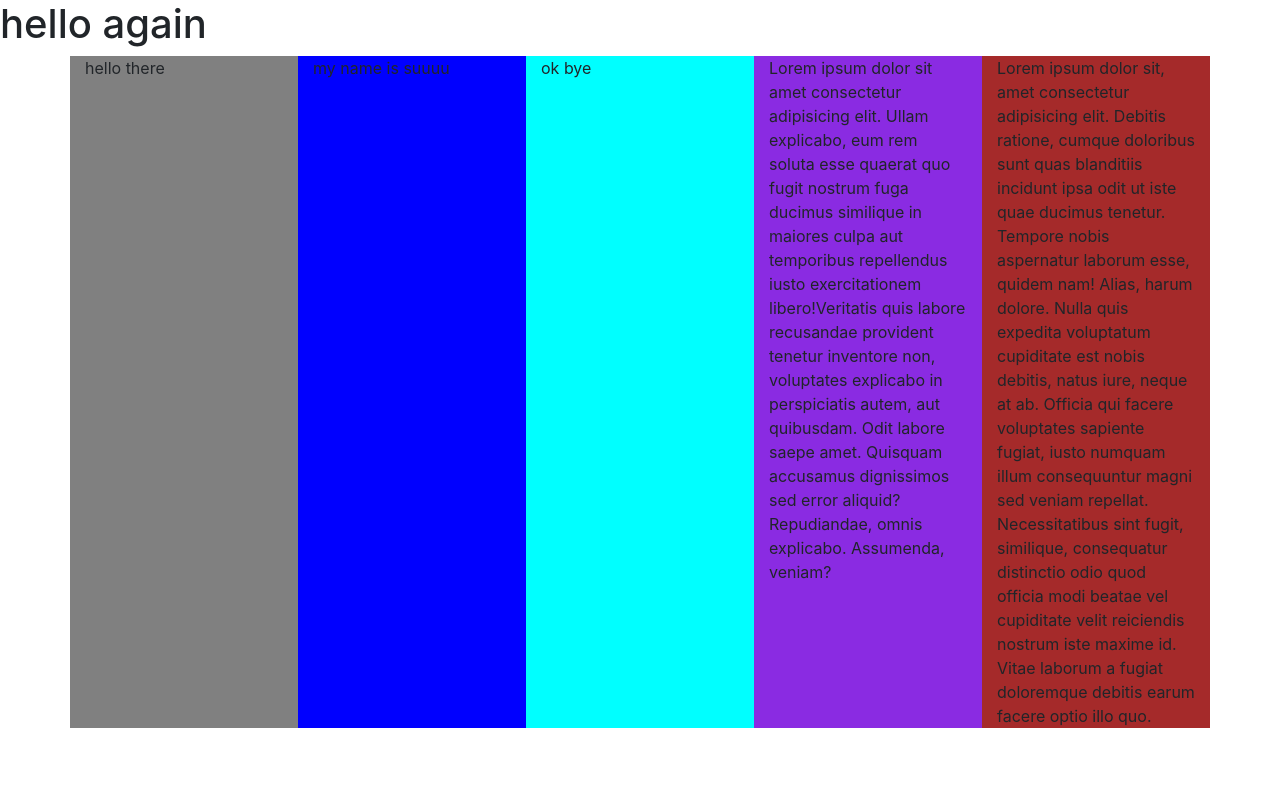
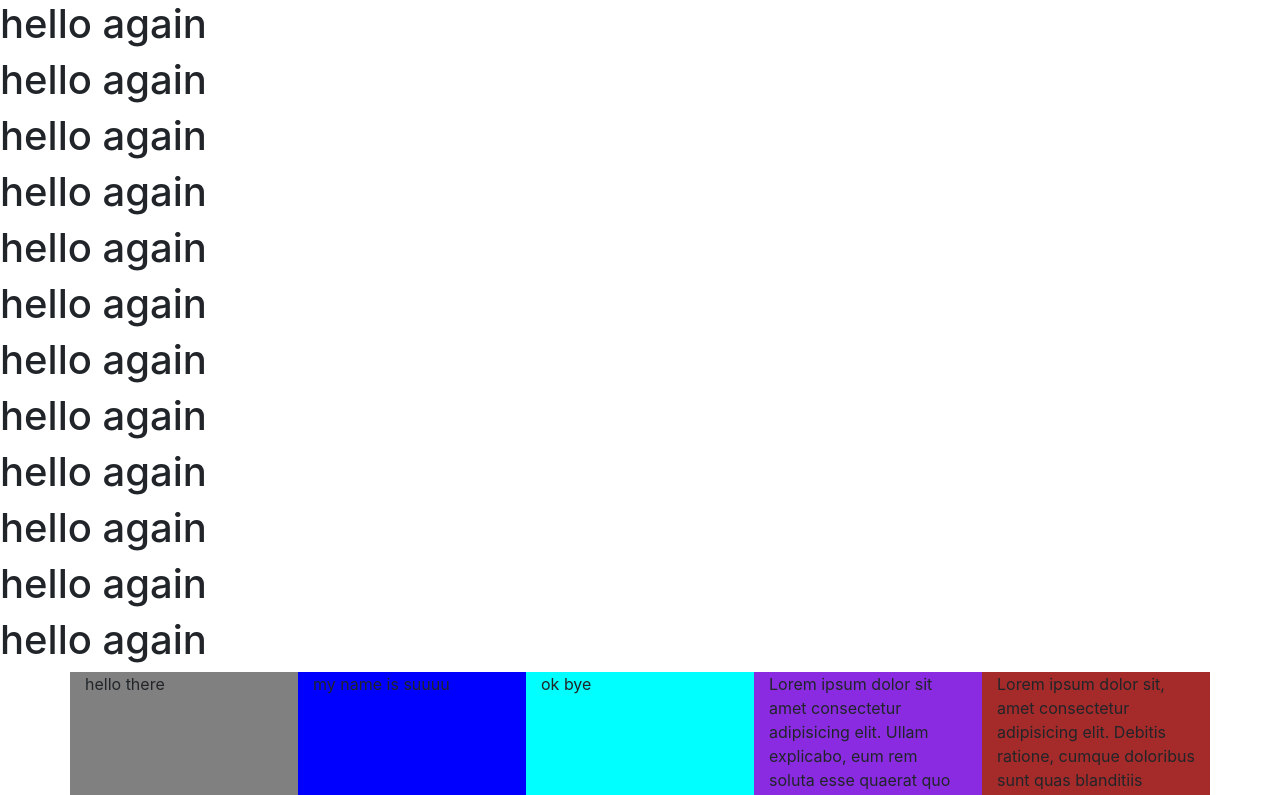
Before and after one commit to Dravi9395/quonquer, a plain HTML site: page index.html in a window 1280 px wide. Shown: the top 795 px of the page. Drawn offline with nearby package versions, Linux system fonts and the light colour scheme.

Commit message:
commit from anant

```diff
--- a/index.html
+++ b/index.html
@@ -16,6 +16,18 @@
 
 
     <h1>hello again</h1>
+    <h1>hello again</h1>
+    <h1>hello again</h1>
+    <h1>hello again</h1>
+    <h1>hello again</h1>
+    <h1>hello again</h1>
+    <h1>hello again</h1>
+    <h1>hello again</h1>
+    <h1>hello again</h1>
+    <h1>hello again</h1>
+    <h1>hello again</h1>
+    <h1>hello again</h1>
+
  <!-- <div class="container-fluid">
      <div class="row">
          <div class="col c1">
```
